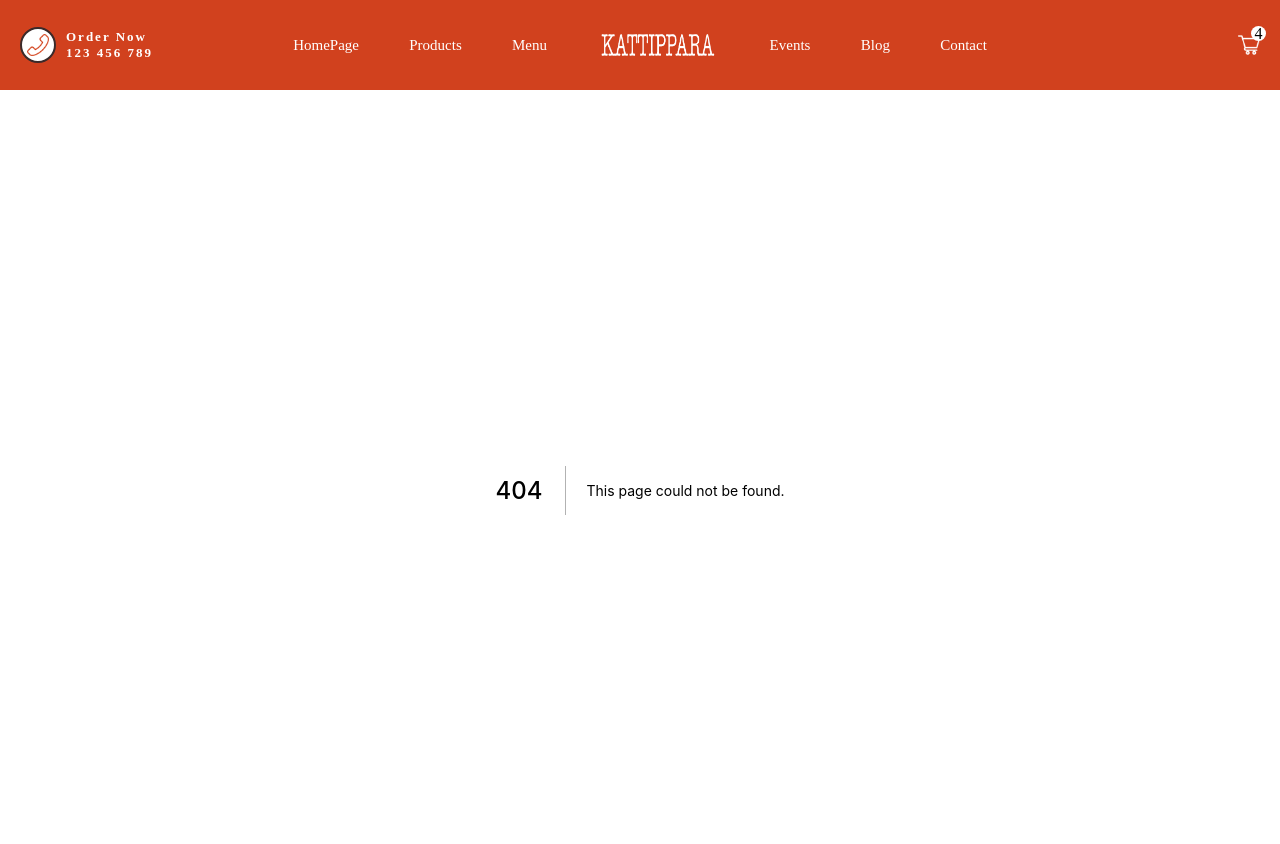
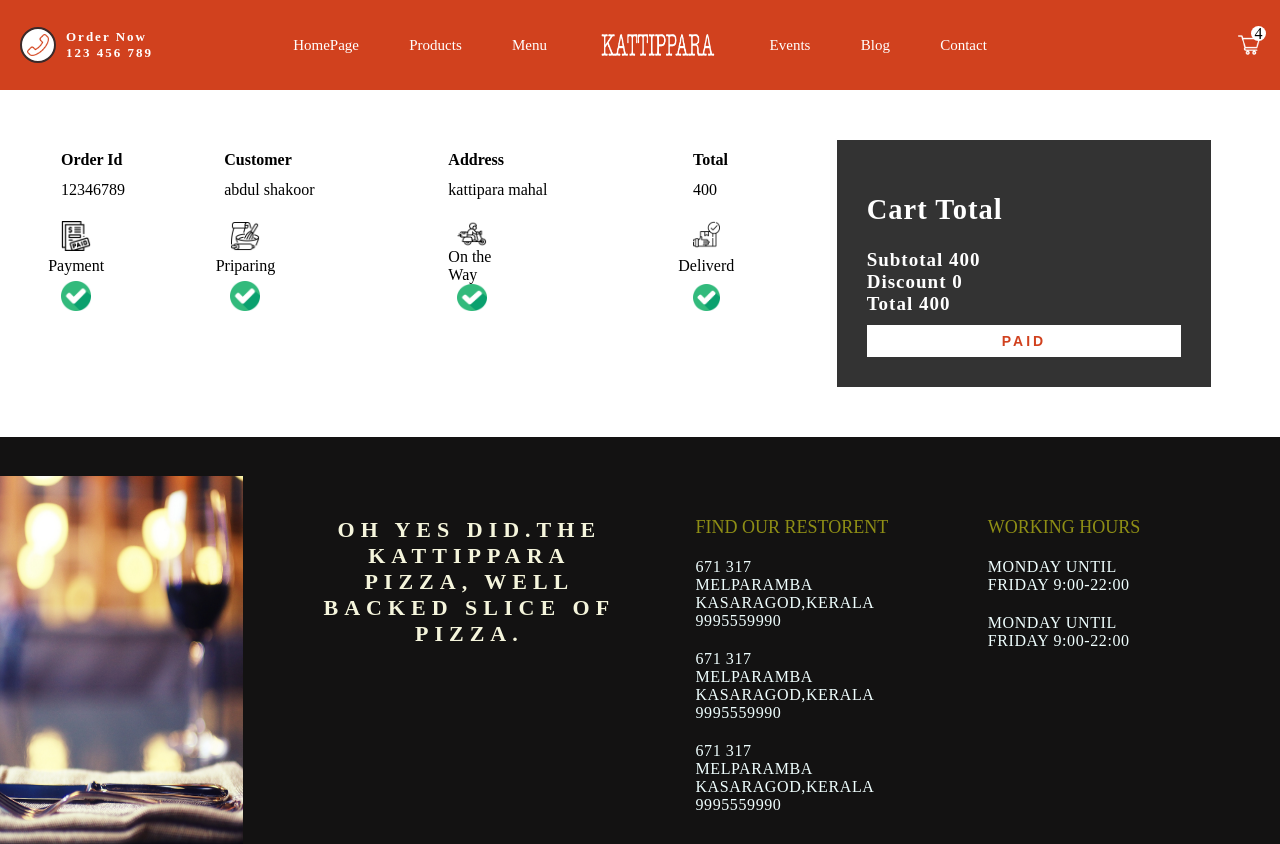
Before and after one commit to Shakoor123/Next-Js-PizzaApp, a Next.js app: page /orders/1 in a window 1280 px wide. Before the commit this address had no page. Shown: the top 844 px of the page. Built offline with nearby package versions, Linux system fonts and the light colour scheme.

Commit message:
add order page

```diff
--- /dev/null
+++ b/pages/orders/[id].jsx
@@ -0,0 +1,114 @@
+import Image from "next/image";
+import styles from "../../styles/Order.module.css";
+
+export default function Order() {
+  return (
+    <div className={styles.order}>
+      <div className={styles.left}>
+        <table className={styles.table}>
+          <tr className={styles.row}>
+            <th>Order Id</th>
+            <th>Customer</th>
+            <th>Address</th>
+            <th>Total</th>
+          </tr>
+          <tr>
+            <td>
+              <span className={styles.name}>12346789</span>
+            </td>
+            <td>
+              <span className={styles.name}>abdul shakoor</span>
+            </td>
+            <td>
+              <span className={styles.name}>kattipara mahal</span>
+            </td>
+            <td>
+              <span className={styles.name}>400</span>
+            </td>
+          </tr>
+          <tr className={styles.status}>
+            <td>
+              <div className={styles.oneColum}>
+                <Image
+                  src={"/img/paid.png"}
+                  width={30}
+                  height={30}
+                  alt="no image"
+                />
+                <span className={styles.text}>Payment</span>
+                <Image
+                  src={"/img/checked.png"}
+                  width={30}
+                  height={30}
+                  alt="no image"
+                />
+              </div>
+            </td>
+            <td>
+              <div className={styles.oneColum}>
+                <Image
+                  src={"/img/bake.png"}
+                  width={30}
+                  height={30}
+                  alt="no image"
+                />
+                <span className={styles.text}>Priparing</span>
+                <Image
+                  src={"/img/checked.png"}
+                  width={30}
+                  height={30}
+                  alt="no image"
+                />
+              </div>
+            </td>
+            <td>
+              <div className={styles.oneColum}>
+                <Image
+                  src={"/img/bike.png"}
+                  width={30}
+                  height={30}
+                  alt="no image"
+                />
+                <span className={styles.text}>On the Way</span>
+                <Image
+                  src={"/img/checked.png"}
+                  width={30}
+                  height={30}
+                  alt="no image"
+                />
+              </div>
+            </td>
+            <td>
+              <div className={styles.oneColum}>
+                <Image
+                  src={"/img/delivered.png"}
+                  width={30}
+                  height={30}
+                  alt="no image"
+                />
+                <span className={styles.text}>Deliverd</span>
+                <Image
+                  src={"/img/checked.png"}
+                  width={30}
+                  height={30}
+                  alt="no image"
+                />
+              </div>
+            </td>
+          </tr>
+        </table>
+      </div>
+      <div className={styles.right}>
+        <div className={styles.container}>
+          <h2>Cart Total</h2>
+          <span>Subtotal 400</span>
+          <span>Discount 0</span>
+          <span>Total 400</span>
+          <button disabled className={styles.button}>
+            PAID
+          </button>
+        </div>
+      </div>
+    </div>
+  );
+}
--- /dev/null
+++ b/styles/Order.module.css
@@ -0,0 +1,48 @@
+.order {
+  display: flex;
+  padding: 50px;
+}
+.left {
+  flex: 2;
+}
+.right {
+  flex: 1;
+}
+.container {
+  width: 80%;
+  padding: 30px;
+  max-height: 500px;
+  background-color: #333;
+  display: flex;
+  flex-direction: column;
+  color: white;
+  justify-content: space-between;
+  font-size: 19px;
+  font-weight: 600;
+  letter-spacing: 1px;
+}
+.button {
+  border: none;
+  margin-top: 10px;
+  padding: 8px;
+  color: #d1411e;
+  font-weight: bold;
+  font-size: 14px;
+  letter-spacing: 3px;
+  background-color: white;
+  cursor: not-allowed;
+}
+.table {
+  width: 100%;
+  text-align: left;
+  border-spacing: 10px;
+}
+.oneColum {
+  width: 20%;
+  margin-top: 10px;
+  display: flex;
+  flex-direction: column;
+  align-items: center;
+  justify-content: space-between;
+  height: 90px;
+}
```
